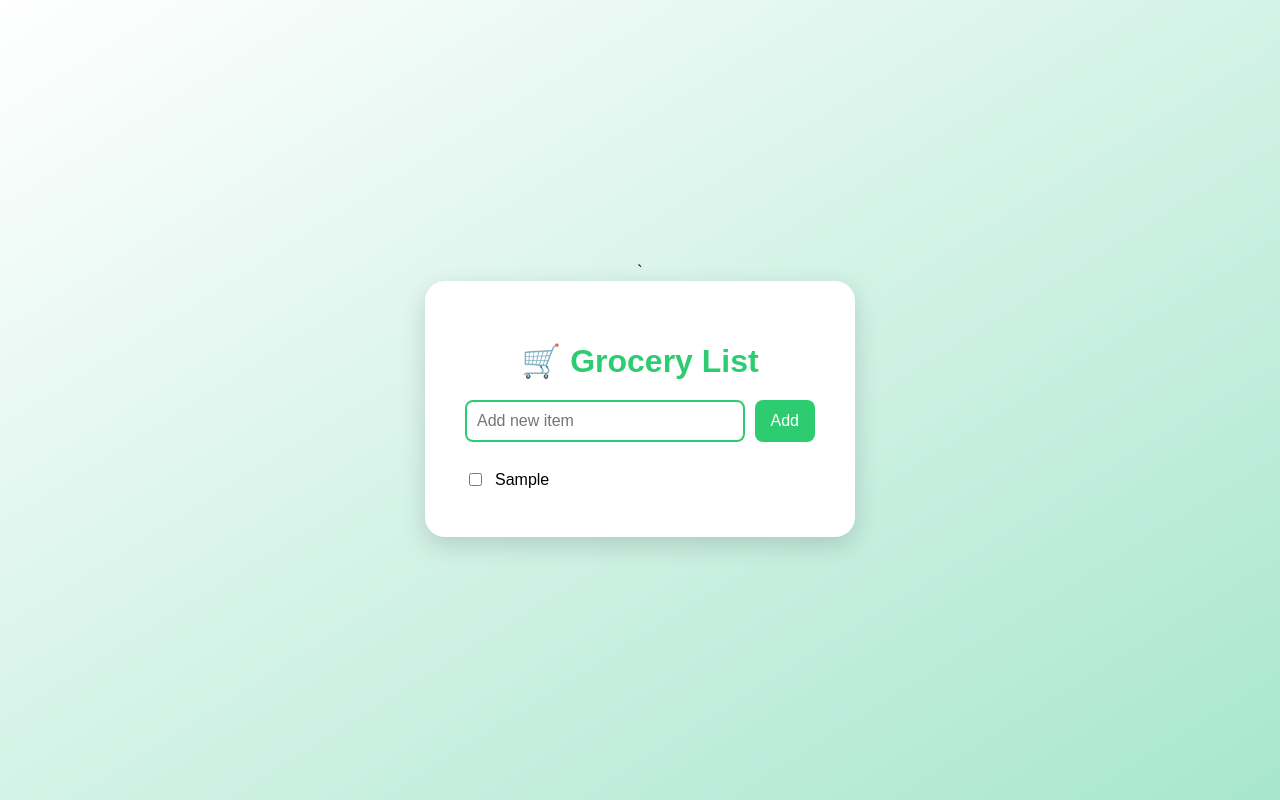
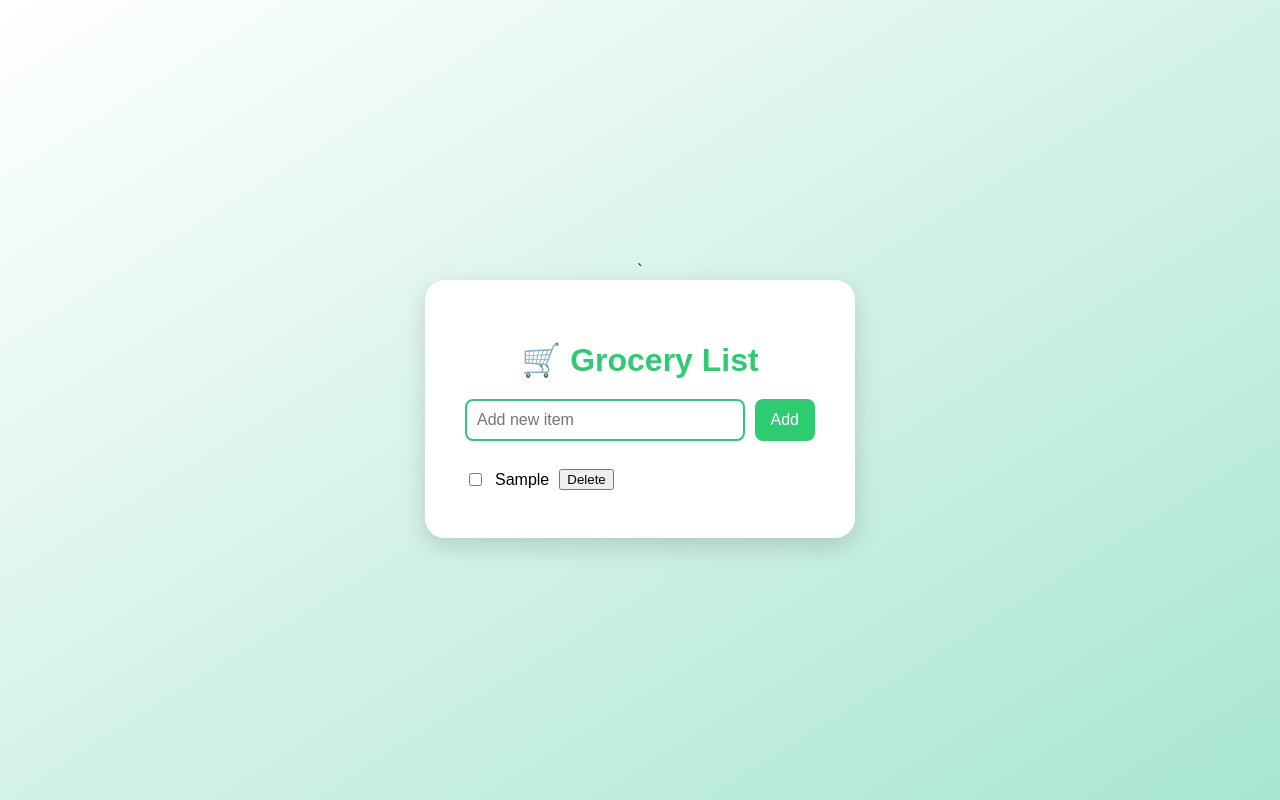
Before and after one commit to M-Saleh-N/grocery_list, a React (Create React App) app: page / in a window 1280 px wide. Both pictures are taken after typing "Sample" into the empty fields and a click on the button "Add". Built offline with nearby package versions, Linux system fonts and the light colour scheme.

Commit message:
added a delete button in the html

```diff
--- a/src/components/List.js
+++ b/src/components/List.js
@@ -15,6 +15,15 @@ function GroceryList() {
   const toggleCheck = (item) => {
     setChecked((prev) => ({ ...prev, [item]: !prev[item] }));
   };
+
+  const deleteItem = (itemToDelete) => {
+    setItems(items.filter((item) => item !== itemToDelete));
+    setChecked((prev) => {
+      const newChecked = { ...prev };
+      delete newChecked[itemToDelete];
+      return newChecked;
+    });
+}
 
   return (
     <div className="grocery-container">
@@ -38,6 +47,7 @@ function GroceryList() {
               onChange={() => toggleCheck(item)}
             />
             <span className={checked[item] ? "checked" : ""}>{item}</span>
+            <button className="delete-btn" onClick={() => deleteItem(item)}>Delete</button>
           </li>
         ))}
       </ul>
```
